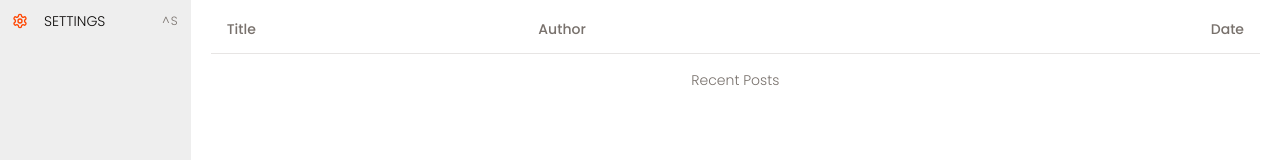
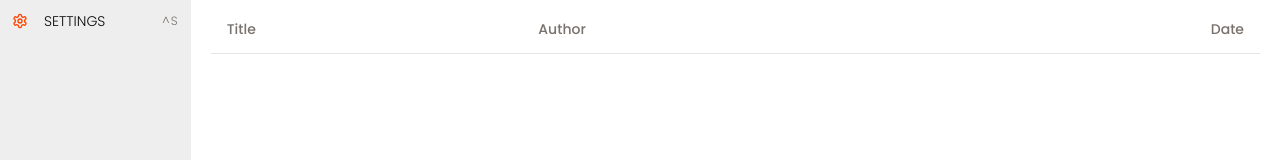
Before and after one commit to Nimira43/Tabularium, a Next.js app: page / in a window 1280 px wide. Shown: the part 329-489 px from the top of the page. Built offline with nearby package versions, Linux system fonts and the light colour scheme; a web font is replaced by a local one.

Commit message:
Commented out line 103 inside table.tsx

```diff
--- a/components/ui/table.tsx
+++ b/components/ui/table.tsx
@@ -100,7 +100,7 @@ const TableCaption = React.forwardRef<
   <caption
     ref={ref}
     className={cn('mt-4 text-sm text-muted-foreground', className)}
-    {...props}
+    // {...props}
   />
 ))
 TableCaption.displayName = 'TableCaption'
```
